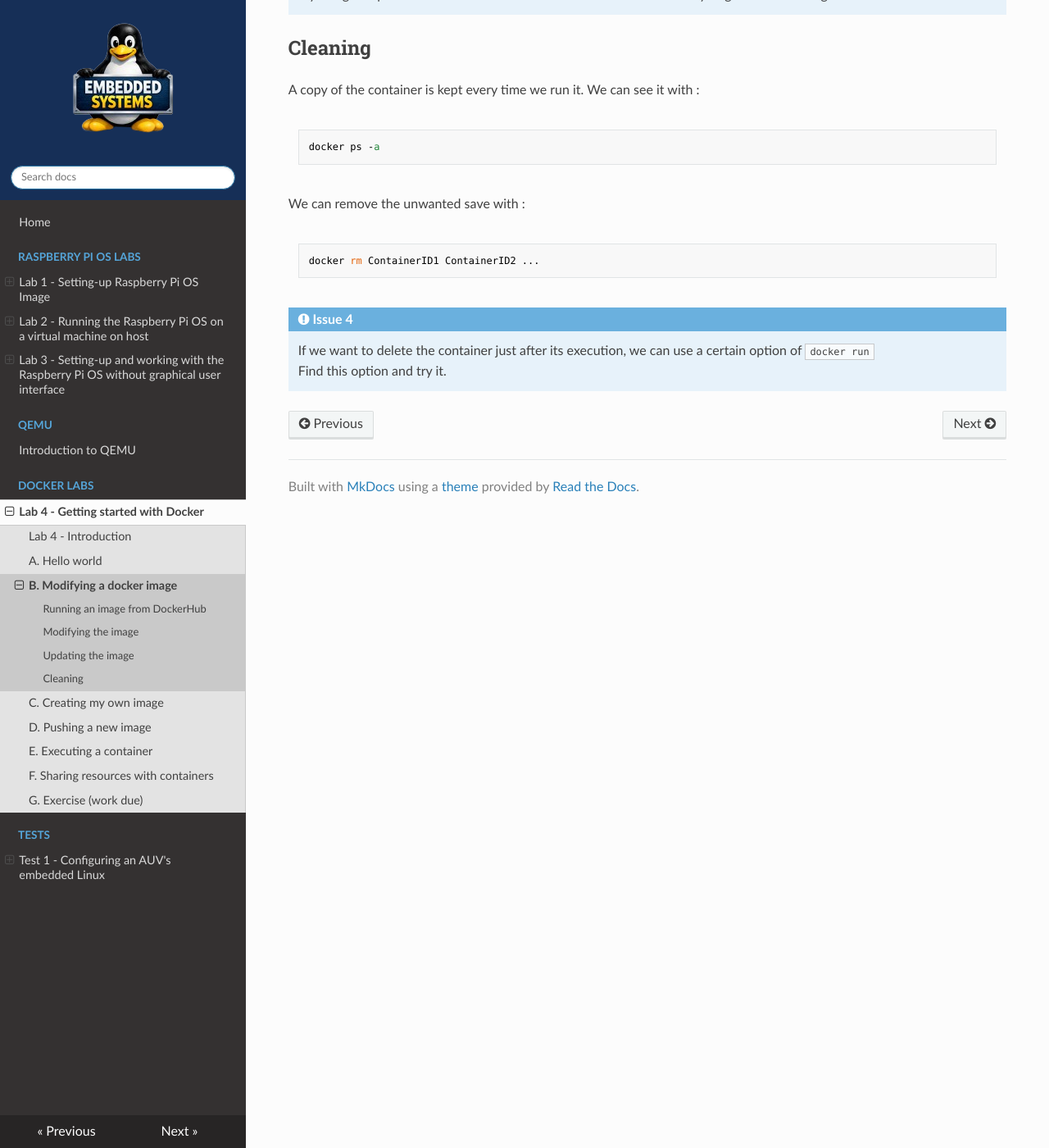
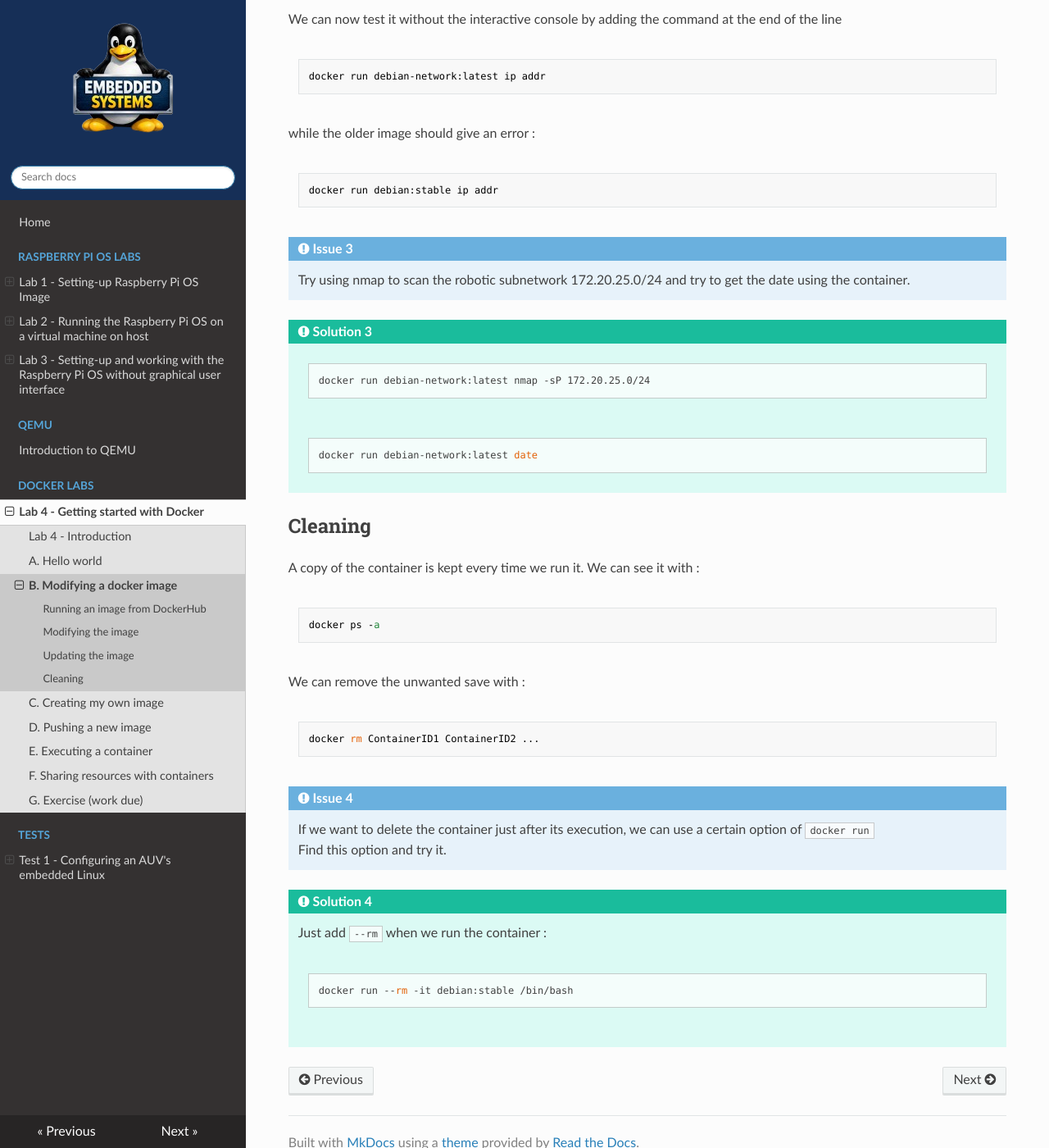
Before and after one commit to tlefloch/emb-sys, an MkDocs documentation site: the page built from docs/docker/lab4/modifying.md, in a window 1280 px wide and 1400 px high, scrolled down 3045 px. Shown: the whole window at 82% size. Built offline with MkDocs 1.6.1, drawn with Linux system fonts in a browser that asks for light colours; nearby versions of some CDN libraries; some of the changed text lies outside the part shown.

Commit message:
add solutions

````diff
--- a/docs/docker/lab4/modifying.md
+++ b/docs/docker/lab4/modifying.md
@@ -25,6 +25,12 @@
 
     - Make the container interactive
     - Allocate a pseudo-tty
+
+!!! Tip "Solution 1"
+
+    ``` bash
+    docker run -it debian:stable
+    ```
 
 !!! Note
     Notice you are now at the root of your image. In fact, `docker run` uses `chroot` which you already know.
@@ -85,6 +91,12 @@
 !!! Note "Issue 2"
     Show all containers and find the container ID
 
+!!! Tip "Solution 2"
+    ```bash
+    docker ps -a
+    ```
+    The ID is given in the column `CONTAINER ID`
+
 
 Let’s say the container ID is `bd5c83e5ce7c` and `debian-network` is the name of the new (modified) image.
 We save our modifications on the image from the container into a new image :
@@ -112,6 +124,14 @@
     Try using nmap to scan the robotic subnetwork 172.20.25.0/24
     and try to get the date using the container.
 
+!!! Tip "Solution 3"
+    ```bash
+    docker run debian-network:latest nmap -sP 172.20.25.0/24
+    ```
+
+    ```bash
+    docker run debian-network:latest date
+    ```
 
 
 ## Cleaning
@@ -129,3 +149,9 @@
 !!! Note "Issue 4"
     If we want to delete the container just after its execution, we can use a certain option of `docker run`
     Find this option and try it.
+
+!!! Tip "Solution 4"
+    Just add `--rm` when we run the container :
+    ```bash
+    docker run --rm -it debian:stable /bin/bash
+    ```
````
Also changed, not shown: 1 other file.
